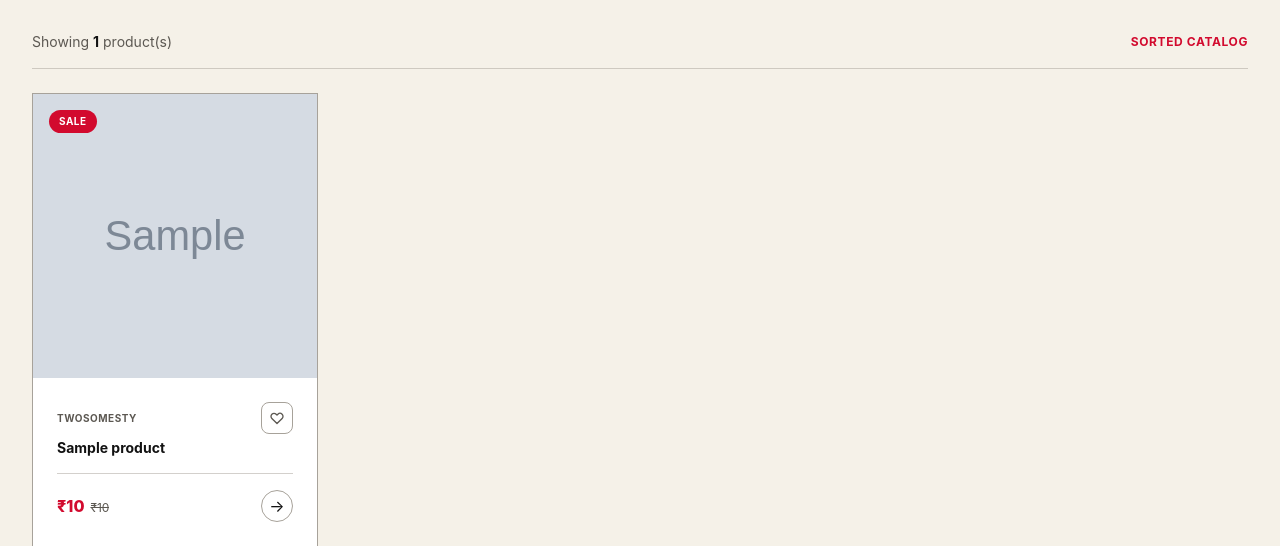
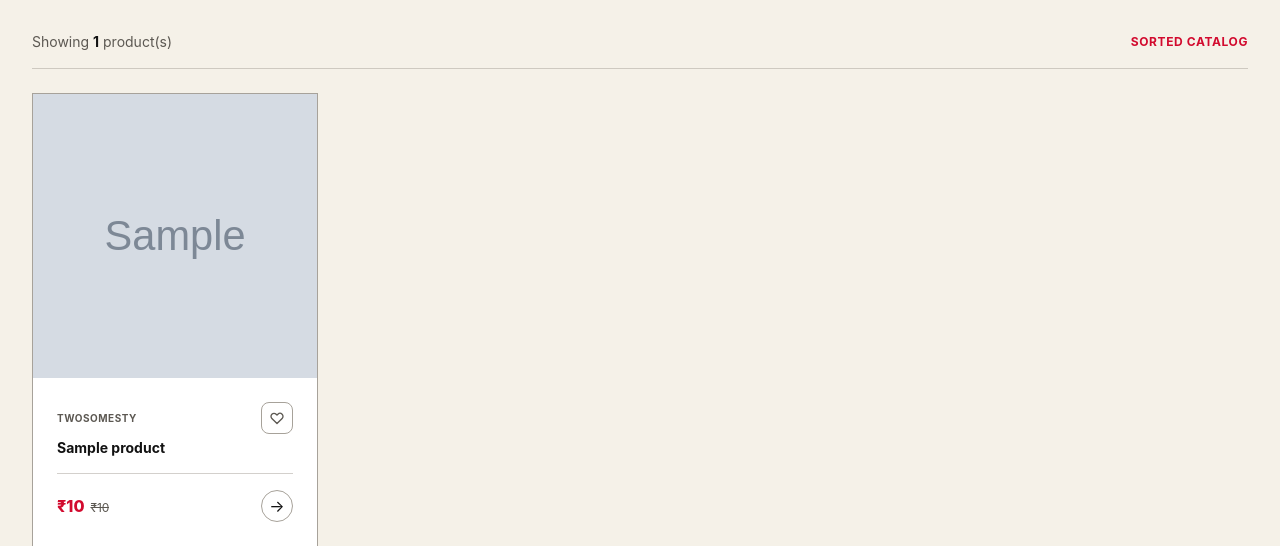
Before and after one commit to ulageshwaran/twosomesty, a Django app: template store/templates/store/category_detail.html in a window 1280 px wide. Shown: the part 189-735 px from the top of the page. Run offline with Django 5.2, Linux system fonts and the light colour scheme; the template is opened without the code that fills it: most values are stand-ins (such as "Sample title", 1, 10 or a date in 2020); grey boxes marked "Sample" are stand-in pictures; some libraries are stand-ins or nearby versions.

Commit message:
porducts page  update

```diff
--- a/store/templates/store/partials/product_grid.html
+++ b/store/templates/store/partials/product_grid.html
@@ -19,12 +19,6 @@
                             <div class="w-full h-full flex items-center justify-center bg-surface-slate text-customText-gray text-xs">No Image</div>
                         {% endif %}
 
-                        <!-- Sale Badge -->
-                        {% if product.discount_price %}
-                            <span class="absolute top-4 left-4 bg-brand-accent text-customText-white text-[10px] font-bold uppercase tracking-wider px-2.5 py-1 rounded-full">
-                                SALE
-                            </span>
-                        {% endif %}
 
                         <!-- Out of Stock Badge -->
                         {% if product.total_stock <= 0 %}
```
